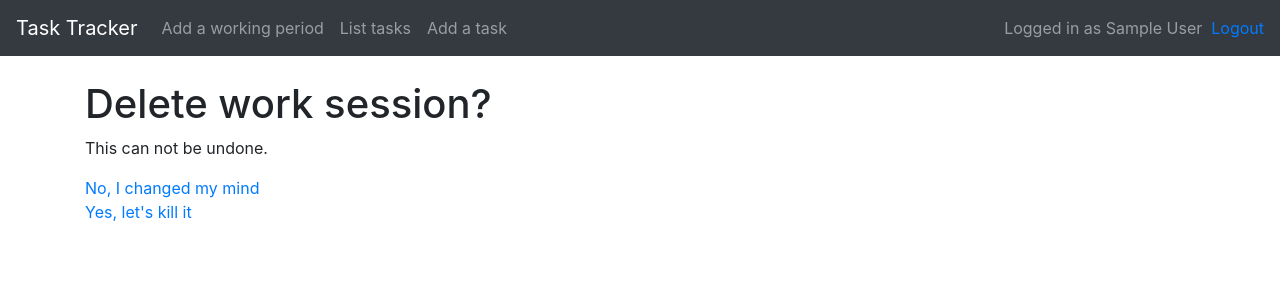
After one commit to sofivanhanen/task-tracker, a Flask app: page /workingperiods/1/delete/confirm in a window 1280 px wide. The commit adds this page. Shown: the top 300 px of the page. Run offline with Flask 2, Linux system fonts and the light colour scheme; a user stored in the database is signed in; tables that the repository leaves empty hold one stand-in row (values such as "Sample post"); some libraries are stand-ins or nearby versions.

Commit message:
Deletion of work sessions

```diff
--- a/application/templates/tasks/details.html
+++ b/application/templates/tasks/details.html
@@ -37,7 +37,7 @@
 <ul>
   {% for wp in working_periods %}
   <li>
-    {{wp.details_string}}
+    {{wp.details_string}} <a href="{{url_for('working_periods_delete_confirm', wp_id = wp.id)}}">Delete</a>
   </li>
   {% endfor %}
 </ul>
--- /dev/null
+++ b/application/templates/workingperiods/delete.html
@@ -0,0 +1,11 @@
+{% extends "layout.html" %} {% block body %}
+<h1>
+  Delete work session?
+</h1>
+<!-- TODO Add info on work session here (Need to reformat how work session objects are created) -->
+<p>
+  This can not be undone.
+</p>
+<a href="{{url_for('tasks_details', task_id = wp.task_id)}}">No, I changed my mind</a>
+<br>
+<a href="{{url_for('working_periods_delete', wp_id = wp.id)}}">Yes, let's kill it</a> {% endblock %}
--- a/application/workingperiods/models.py
+++ b/application/workingperiods/models.py
@@ -26,6 +26,7 @@ class WorkingPeriod(Base):
         stmt = text("SELECT working_period.time, working_period.length, working_period.quality, working_period.id FROM working_period WHERE working_period.task_id = " + str(task_id))
         res = db.engine.execute(stmt)
 
+        # TODO Reformat, we don't need to do both manual query AND automatic one
         response = []
         for row in res:
 
--- a/application/workingperiods/views.py
+++ b/application/workingperiods/views.py
@@ -6,7 +6,7 @@ from application.workingperiods.forms import WorkingPeriodForm
 from application.workingperiods.models import WorkingPeriod
 
 
-@app.route("/workingperiods/new", methods=["GET", "POST"])
+@app.route("/workingperiods/new/", methods=["GET", "POST"])
 @login_required
 def working_periods_new():
 
@@ -32,3 +32,30 @@ def working_periods_new():
     db.session().commit()
 
     return redirect(url_for("index"))
+
+@app.route("/workingperiods/<wp_id>/delete/confirm")
+@login_required
+def working_periods_delete_confirm(wp_id):
+
+    wp = WorkingPeriod.query.get(wp_id)
+
+    t = Task.query.get(wp.task_id)
+    if t.account_id != current_user.id:
+        return redirect(url_for("auth_unauthorized"))
+
+    return render_template("workingperiods/delete.html", wp=wp)
+
+@app.route("/workingperiods/<wp_id>/delete/")
+@login_required
+def working_periods_delete(wp_id):
+
+    wp = WorkingPeriod.query.get(wp_id)
+
+    t = Task.query.get(wp.task_id)
+    if t.account_id != current_user.id:
+        return redirect(url_for("auth_unauthorized"))
+
+    db.session.delete(wp)
+    db.session.commit()
+
+    return redirect(url_for("tasks_details", task_id=t.id))
```
